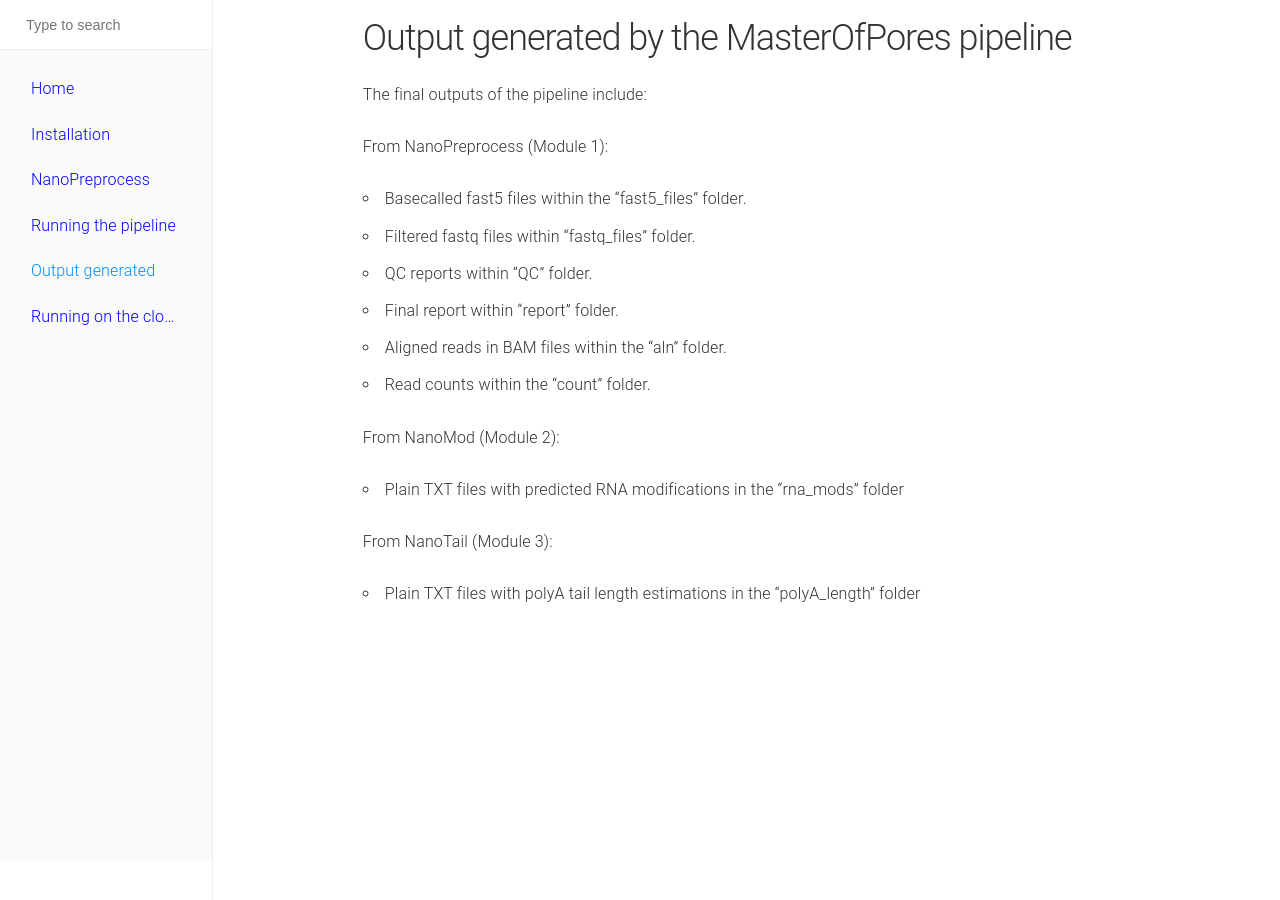
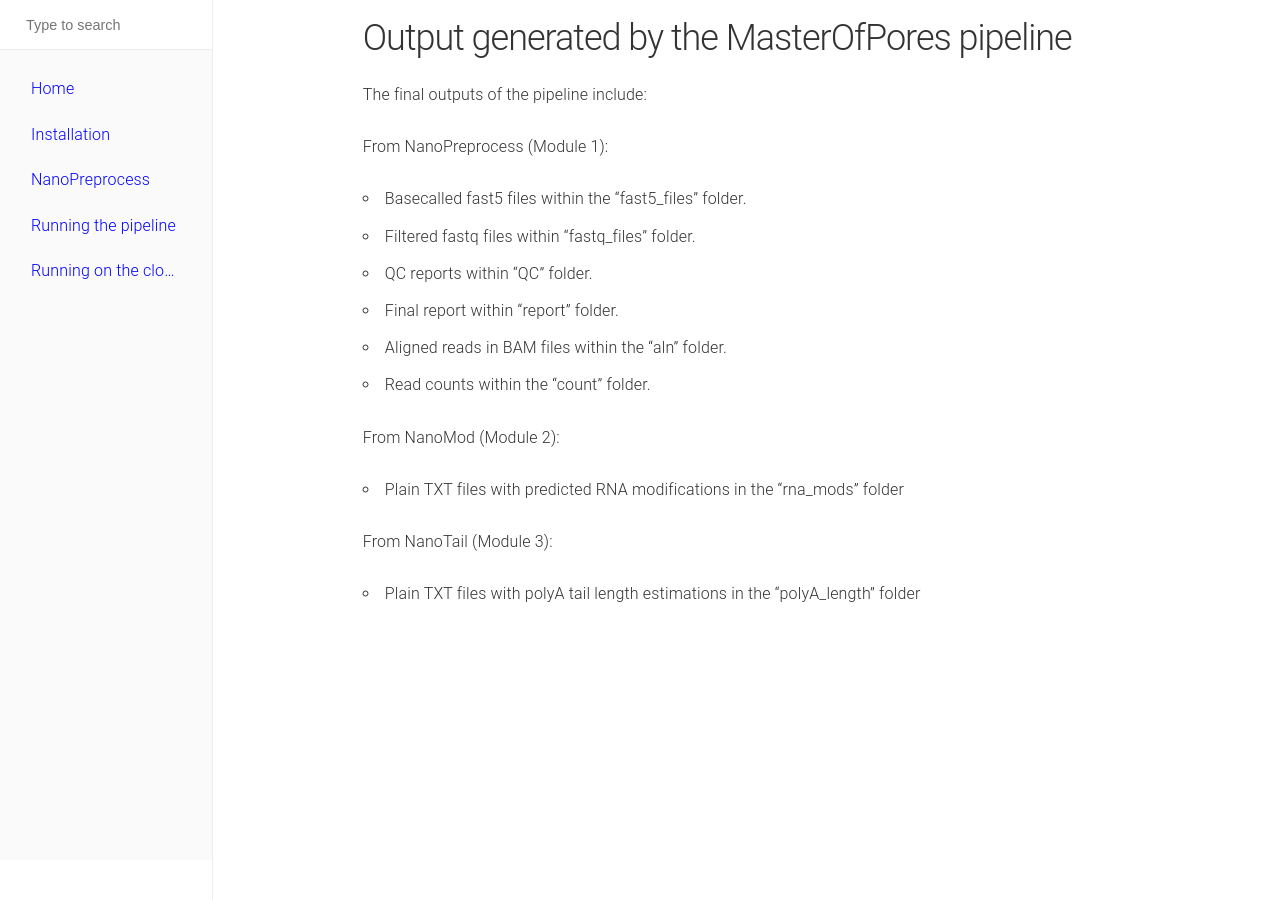
Before and after one commit to biocorecrg/master_of_pores, a Jekyll site: the page built from docs/output.md, in a window 1280 px wide. Built offline with Jekyll 4.4.1, drawn with Linux system fonts in a browser that asks for light colours; our own code applies the rules of GitHub Pages for plain Markdown files.

Commit message:
Update output.md

```diff
--- a/docs/output.md
+++ b/docs/output.md
@@ -1,10 +1,3 @@
----
-layout: page
-title: Output generated
-navigation: 4
----
-
-
 ## Output generated by the MasterOfPores pipeline
 The final outputs of the pipeline include:
 
```
